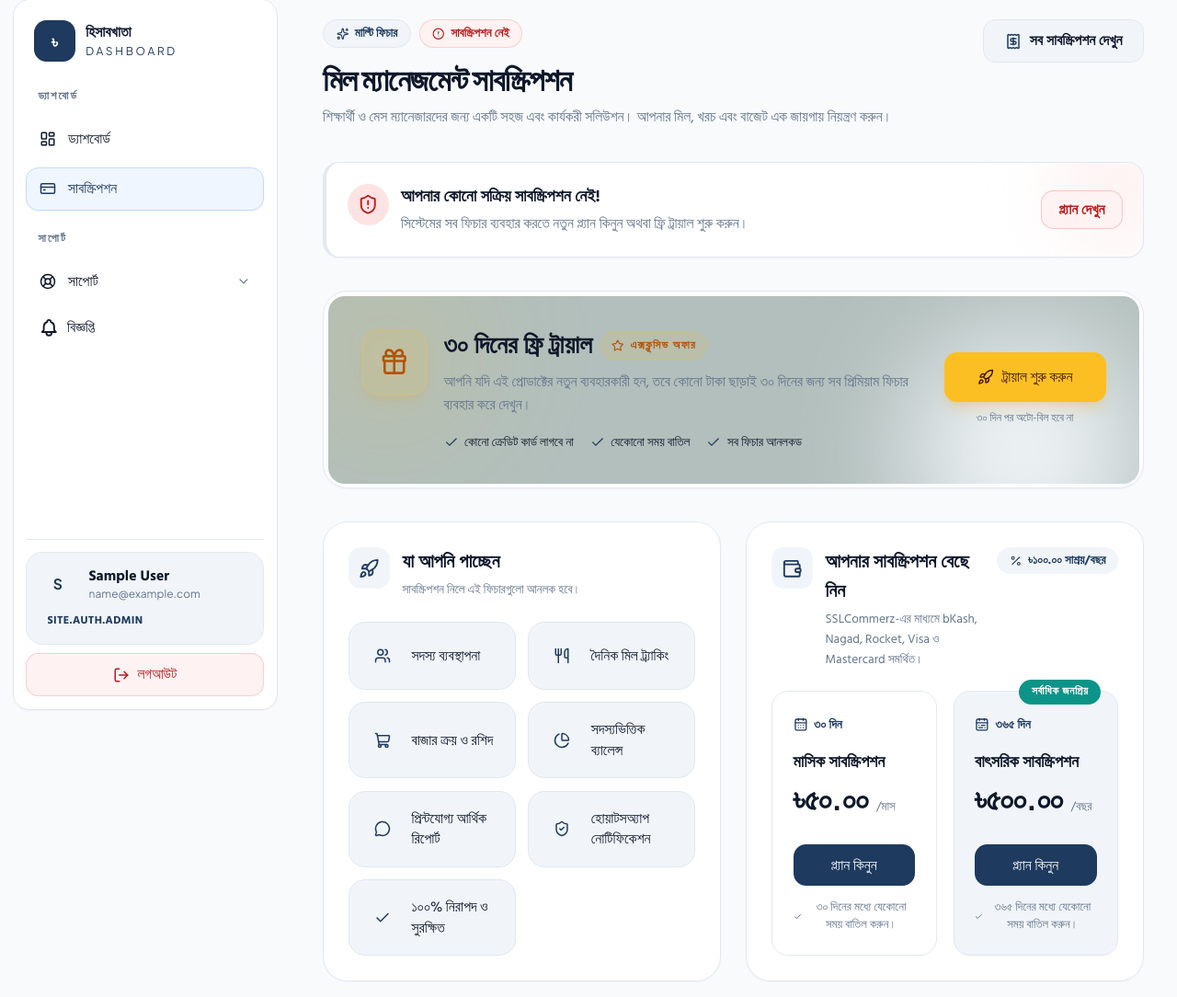
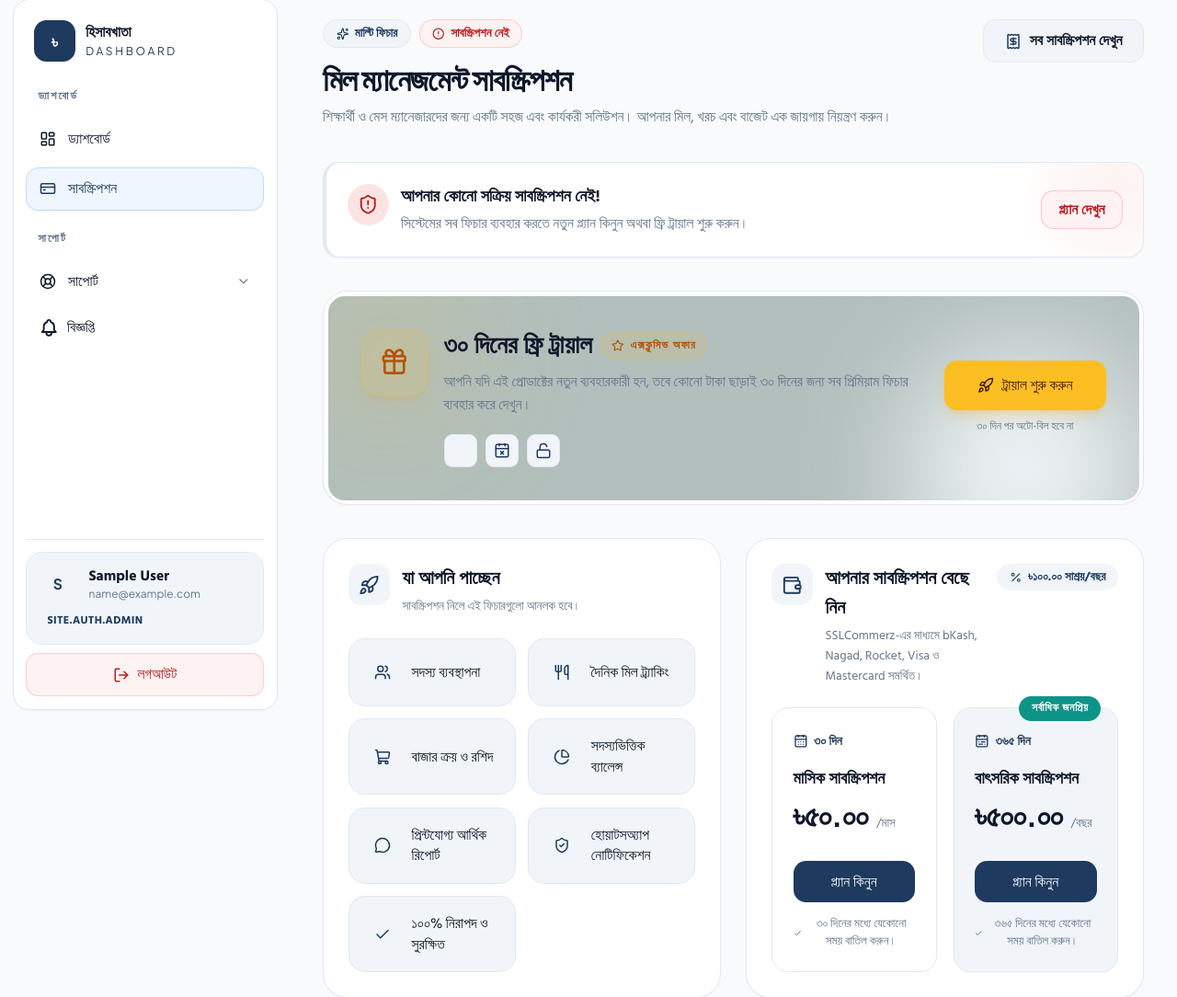
Before and after one commit to tamimzia7/hisabkhata, a Laravel app: page /subscriptions/meal-management in a window 1280 px wide. Shown: the part 15-1099 px from the top of the page at 92% size. Run offline with Laravel 12, Linux system fonts and the light colour scheme; the visitor is signed in with stand-in values (Sample User, id 1); data comes from the database, SQL or seed files in the repository; data that the repository does not hold is empty; some libraries are stand-ins or nearby versions.

Commit message:
feat: Update trial subscription icons and improve layout for better accessibility

```diff
--- a/resources/views/subscriptions/meal-management.blade.php
+++ b/resources/views/subscriptions/meal-management.blade.php
@@ -95,18 +95,15 @@
                                 </div>
                                 <p class="mt-2 max-w-xl text-sm leading-relaxed text-gray-400 font-bn">{{ __('subscription.landing.trial_description') }}</p>
 
-                                <div class="mt-4 flex flex-wrap gap-x-4 gap-y-2">
-                                    <span class="inline-flex items-center gap-1.5 text-xs text-gray-300 font-bn">
-                                        <i data-lucide="check" class="h-3.5 w-3.5 text-emerald-400"></i>
-                                        {{ __('subscription.landing.trial_no_card') }}
+                                <div class="mt-4 flex flex-wrap items-center gap-2">
+                                    <span class="inline-flex h-8 w-8 items-center justify-center rounded-lg border border-emerald-400/20 bg-emerald-400/10 text-emerald-400" title="{{ __('subscription.landing.trial_no_card') }}" aria-label="{{ __('subscription.landing.trial_no_card') }}">
+                                        <i data-lucide="credit-card-off" class="h-4 w-4"></i>
                                     </span>
-                                    <span class="inline-flex items-center gap-1.5 text-xs text-gray-300 font-bn">
-                                        <i data-lucide="check" class="h-3.5 w-3.5 text-emerald-400"></i>
-                                        {{ __('subscription.landing.trial_cancel') }}
+                                    <span class="inline-flex h-8 w-8 items-center justify-center rounded-lg border border-emerald-400/20 bg-emerald-400/10 text-emerald-400" title="{{ __('subscription.landing.trial_cancel') }}" aria-label="{{ __('subscription.landing.trial_cancel') }}">
+                                        <i data-lucide="calendar-x" class="h-4 w-4"></i>
                                     </span>
-                                    <span class="inline-flex items-center gap-1.5 text-xs text-gray-300 font-bn">
-                                        <i data-lucide="check" class="h-3.5 w-3.5 text-emerald-400"></i>
-                                        {{ __('subscription.landing.trial_unlocked') }}
+                                    <span class="inline-flex h-8 w-8 items-center justify-center rounded-lg border border-emerald-400/20 bg-emerald-400/10 text-emerald-400" title="{{ __('subscription.landing.trial_unlocked') }}" aria-label="{{ __('subscription.landing.trial_unlocked') }}">
+                                        <i data-lucide="unlock" class="h-4 w-4"></i>
                                     </span>
                                 </div>
                             </div>
```
